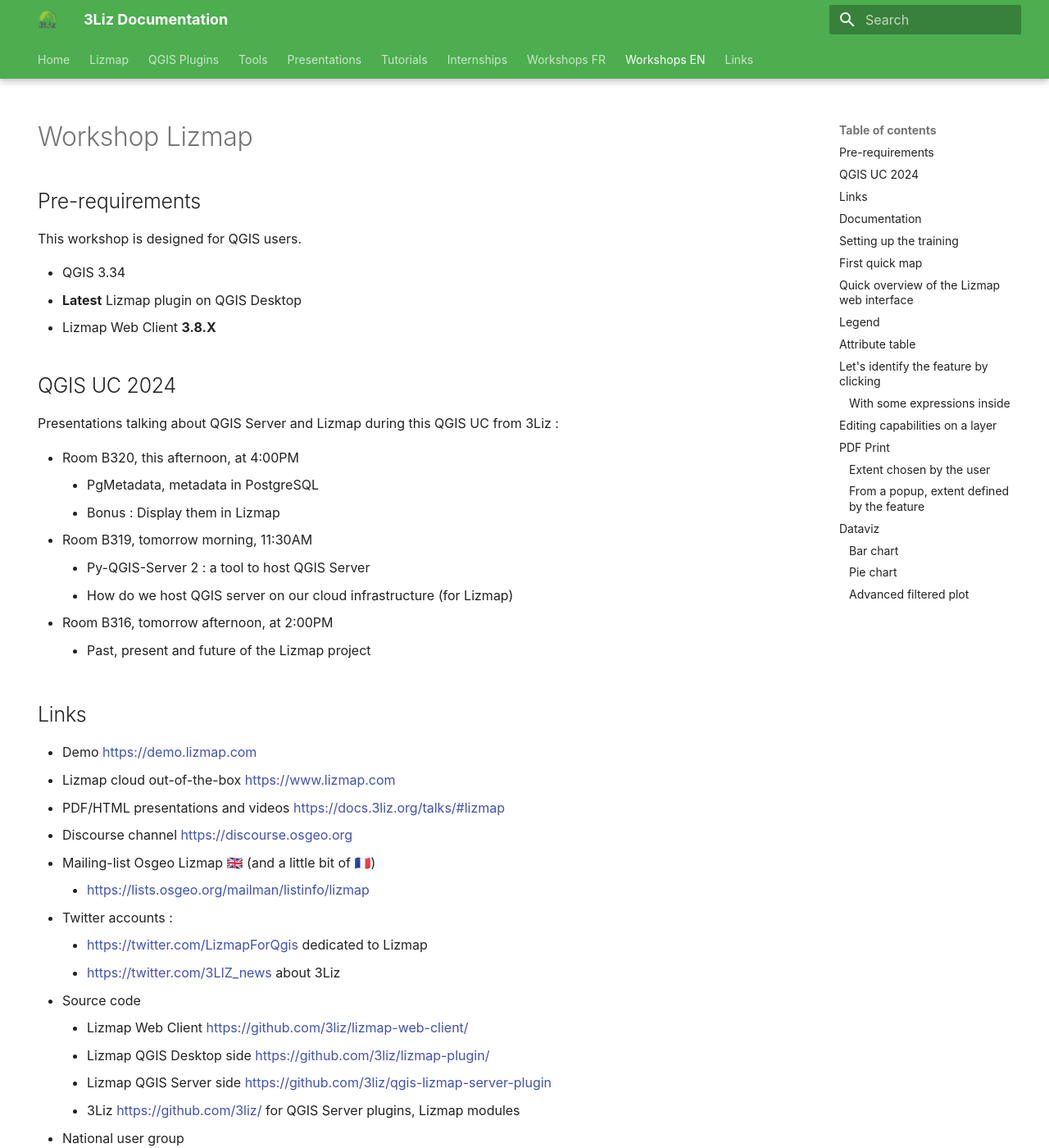
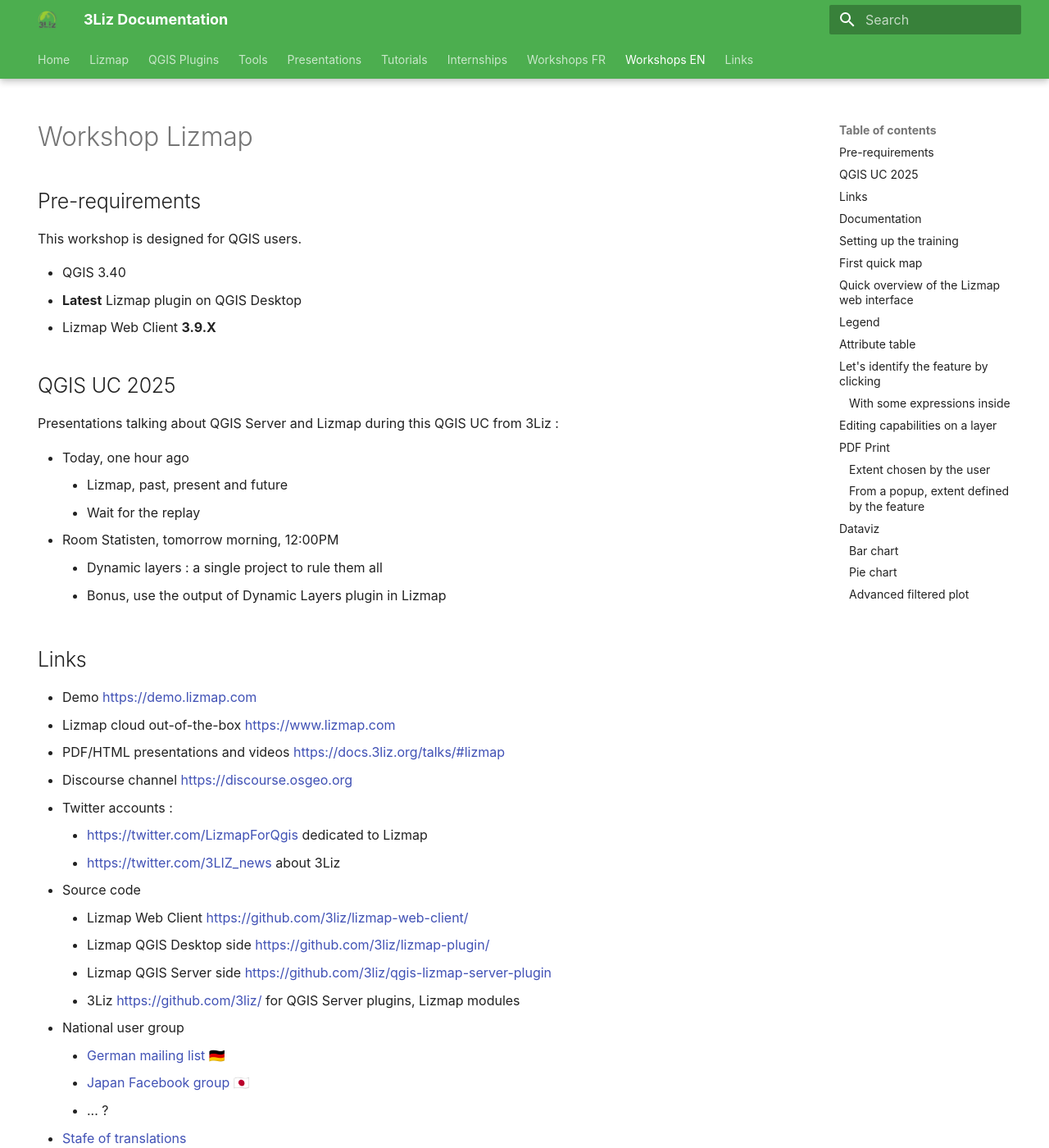
Before and after one commit to 3liz/3liz.github.io, an MkDocs documentation site: the page built from docs/workshop/lizmap-short-english.md, in a window 1280 px wide and 1400 px high. Shown: the whole window at 82% size. Built offline with MkDocs 1.6.1 and Material for MkDocs 9.7.7, drawn with Linux system fonts in a browser that asks for light colours; nearby versions of some CDN libraries; some of the changed text lies outside the part shown.

Commit message:
Some updates to english and french short workshops

```diff
--- a/docs/workshop/lizmap-short-english.md
+++ b/docs/workshop/lizmap-short-english.md
@@ -9,22 +9,20 @@
 
 This workshop is designed for QGIS users.
 
-* QGIS 3.34
+* QGIS 3.40
 * **Latest** Lizmap plugin on QGIS Desktop
-* Lizmap Web Client **3.8.X**
+* Lizmap Web Client **3.9.X**
 
-## QGIS UC 2024
+## QGIS UC 2025
 
 Presentations talking about QGIS Server and Lizmap during this QGIS UC from 3Liz :
 
-* Room B320, this afternoon, at 4:00PM
-    * PgMetadata, metadata in PostgreSQL
-    * Bonus : Display them in Lizmap
-* Room B319, tomorrow morning, 11:30AM
-    * Py-QGIS-Server 2 : a tool to host QGIS Server
-    * How do we host QGIS server on our cloud infrastructure (for Lizmap)
-* Room B316, tomorrow afternoon, at 2:00PM
-    * Past, present and future of the Lizmap project
+* Today, one hour ago
+    * Lizmap, past, present and future
+    * Wait for the replay
+* Room Statisten, tomorrow morning, 12:00PM
+    * Dynamic layers : a single project to rule them all
+    * Bonus, use the output of Dynamic Layers plugin in Lizmap
 
 ## Links
 
@@ -32,8 +30,6 @@
 * Lizmap cloud out-of-the-box https://www.lizmap.com
 * PDF/HTML presentations and videos https://docs.3liz.org/talks/#lizmap
 * Discourse channel https://discourse.osgeo.org
-* Mailing-list Osgeo Lizmap 🇬🇧 (and a little bit of 🇫🇷)
-    * https://lists.osgeo.org/mailman/listinfo/lizmap
 * Twitter accounts :
     * https://twitter.com/LizmapForQgis dedicated to Lizmap
     * https://twitter.com/3LIZ_news about 3Liz
@@ -46,6 +42,7 @@
     * [German mailing list 🇩🇪](https://lists.osgeo.org/mailman/listinfo/lizmap-de)
     * [Japan Facebook group 🇯🇵](https://www.facebook.com/groups/lizmapusergroupjapan)
     * ... ?
+* [Stafe of translations](https://docs.3liz.org/lizmap/#translations)
 
 ## Documentation
 
@@ -78,10 +75,12 @@
 * Set the extent on the map canvas to have all islands visible
 * In the Project Properties :
       * **Project** menu ➡ **Properties**
-      * **Relations** tab, add all relations **automatically** with **Discover Relations** and **select them all** with **ctrl**
+      * **Relations** tab, add all relations **automatically** with **Discover Relations** and **select them all**
+        with **ctrl**
       * **QGIS Server** tab,
           * Enable **Service capabilities**
-              * set a **title** such as `NAME Training` and an **abstract** about the purpose of the project. You can fill the **author**, **organization**, **phone**, **email** as well if you want.
+              * set a **title** such as `NAME Training` and an **abstract** about the purpose of the project.
+                You can fill the **author**, **organization**, **phone**, **email** as well if you want.
               * You are free to use the text you want for these fields.
               * You can set keywords if needed. You will be to search your project with keywords in the landing page.
           * **WMS capabilities**
@@ -111,12 +110,16 @@
 * Add some groups in the legend
     * `Editing` with `persons` and `observations`
     * `Data` with `municipalities`
-    * `hidden`, with small `h`, with `species` and you can add OSM base layer (from the QGIS Browser, XYZ Tiles)
+    * With the help of the plugin, in the fourth tab
+        * You can add OSM base layer and the IGN Orthophoto.
+        * `hidden` with `species`
 * Reorder layers to put them inside these groups according to the screenshot below
 * Rename layers with a more human-readable
-    * **Except** for the OSM layer, in the group `hidden`, the name must be `osm-mapnik`
 
 ![legend](./media/legend.png)
+
+!!! tip
+    The `baselayers` group, you can add layers you want. This group will display layers inside as a drop-down menu.
 
 !!! success
     Lizmap is using **QGIS Server** in the background, the legend is, therefore, the same as in QGIS Desktop.
@@ -125,14 +128,17 @@
 
 * Make a quick symbology on a point layer :
       * on `persons`, change the default symbol using a **single symbol**.
-      * On `observations`, we can try **Categorized** using the field `fk_id_specie`. You can use the [QML already made](./media/fk_id_species_categorized.qml) (Vector layer properties ➡ **Styles** at the bottom ➡ **Load styles**).
+      * On `observations`, we can try **Categorized** using the field `fk_id_specie`.
+        You can use the [QML already made](./media/fk_id_species_categorized.qml)
+        (Vector layer properties ➡ **Styles** at the bottom ➡ **Load styles**).
 * Add labels on the municipalities layer and add a scale based visibility for these labels (1:300 000)
     * `name` field for the source
     * **Rendering** tab, scale based visibility minimum set to `1:300 000`
 * Go in the Lizmap **plugin**, **Layers** tab :
     * Enable the **municipalities** layer by default
     * Add some **links** on two layers:
-        * PDF for the persons layer : `media/metadata.pdf`, a PDF link, stored in the folder `media` (you can see it in the FTP client)
+        * PDF for the persons layer : `media/metadata.pdf`, a PDF link, stored in the folder `media` on the server
+          (you can see it in the WebDAV client)
         * HTML for the municipalities : `https://en.wikipedia.org/wiki/French_Polynesia`
     * Go in **Baselayers** tag and add the OpenStreetMap Mapnik background.
 
@@ -151,7 +157,8 @@
     * **Properties** on the vector layer ➡ **Form attributes** ➡ **Alias** for all fields
 
 !!! tip
-    Two new tools appeared in Lizmap Web Client : **Attribute table** as expected, but also **Selection**. Let's have a look.
+    Two new tools appeared in Lizmap Web Client : **Attribute table** as expected, but also **Selection**. Let's have a
+    look.
 
 ## Let's identify the feature by clicking
 
@@ -164,7 +171,8 @@
 * Let's get back in the Lizmap **plugin** Let's switch to a popup with **QGIS HTML Maptip** mode on the same layer
 * Click on the **Generate an HTML table**
 * In the `communes` vector layer properties, **rendering** tab, then **HTML Maptip**, check the generated HTML.
-* **Tip** : QGIS ➡ **View** ➡ **Show Map Tips** to display maptip straight in QGIS Desktop. You need to select the maptip tool in the toolbar as well.
+* **Tip** : QGIS ➡ **View** ➡ **Show Map Tips** to display maptip straight in QGIS Desktop. You need to select the
+  maptip tool in the toolbar as well.
 
 These **QGIS** popups are powerful with the use of QGIS **expressions**. 🚀
 
@@ -196,7 +206,8 @@
 
 We want now to enable editing capabilities on a layer in the Lizmap interface, to let some users add some **observations**.
 
-* In QGIS, try to add a point and check how the **default** form is displayed on the layer **observations**. You need to toggle editing mode first with the **yellow** pen.
+* In QGIS, try to add a point and check how the **default** form is displayed on the layer **observations**.
+  You need to toggle editing mode first with the **yellow** pen.
 * Improve the form in QGIS :
     * Layer Properties ➡ Attributes Form -> Drag&Drop layout form
     * Remove the field `id`
@@ -220,6 +231,13 @@
     * `gender` :
         * Alias `Gender`
         * Value map and add some values in the table `Male`, `Female`
+    * `fk_id_municipality` :
+        * Alias `Municipality`
+        * Value relation
+        * Layer `municipalities`
+        * Key `id`
+        * Value `name`
+        * Filter expression `intersects( @geometry,  @current_geometry )`
 
 ![Form values](./media/list_value.png)
 
```
Also changed, not shown: other parts of docs/workshop/lizmap-short-english.md (+8 -6 lines), docs/workshop/fr/lizmap-short-01-intro.md (+4 -3 lines), docs/workshop/en/lizmap-short-01-intro.md (added).
